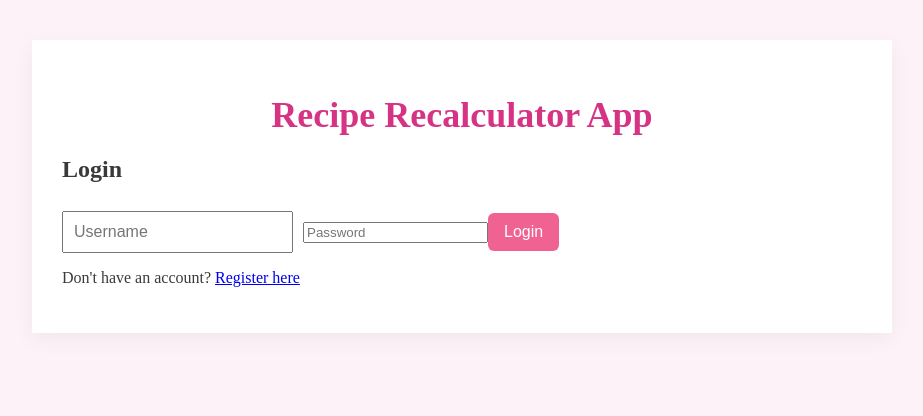
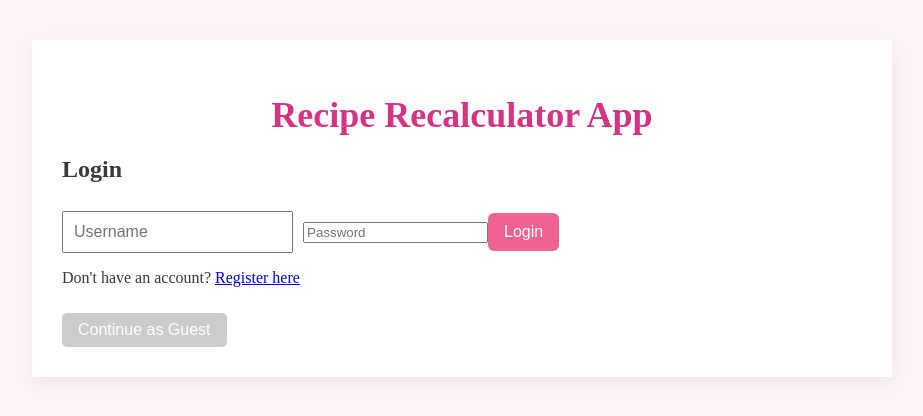
Before and after one commit to caitlinhowse4/Recipe-Recon-Final, a React (Create React App) app: page /login in a window 1280 px wide. Shown: the top 416 px of the page, without its empty margins (178-1101 px from the left). Built offline with nearby package versions, Linux system fonts and the light colour scheme; a web font is replaced by a local one.

Commit message:
Added A button for Guest Access
Lets users access the website without creating an account

```diff
--- a/src/App.js
+++ b/src/App.js
@@ -8,9 +8,10 @@ import RecipeForm from "./RecipeForm";
 import "./styles/App.css";
 
 const App = () => {
-  const [isAuthenticated, setIsAuthenticated] = useState(!!localStorage.getItem("token"));
+  const [isAuthenticated, setIsAuthenticated] = useState(!!localStorage.getItem("token")|| !!localStorage.getItem("guest") === "true");
+  const [isGuest, setIsGuest] = useState(!!localStorage.getItem("guest"));
   const [recipes, setRecipes] = useState([]);
-  const [search, setSearch] = useState("chicken");
+  const [search, setSearch] = useState(" ");
   const [mode, setMode] = useState("browse");
   const [selectedIngredients, setSelectedIngredients] = useState([]);
   const [adjustedIngredients, setAdjustedIngredients] = useState([]);
@@ -19,12 +20,20 @@ const App = () => {
 
   const handleLoginSuccess = () => {
     setIsAuthenticated(true);
+    setIsGuest(false);
   };
 
   const handleLogout = () => {
     localStorage.removeItem("token");
+    localStorage.removeItem("guest");
     setIsAuthenticated(false);
+    setIsGuest(false);
     window.location.href = "/login";
+  };
+
+  const handleGuestLogin = () => {
+    setIsGuest(true);
+    setIsAuthenticated(true);
   };
 
   useEffect(() => {
@@ -83,11 +92,13 @@ const App = () => {
       <div className="container">
         <h1>Recipe Recalculator App</h1>
 
-        {isAuthenticated && (
+        {isAuthenticated && !isGuest && (
           <div style={{ marginBottom: "20px" }}>
             <button onClick={() => setMode("browse")}>Browse Recipes</button>
             <button onClick={() => setMode("custom")}>Create Your Own</button>
-            <button onClick={handleLogout}>Logout</button>
+            {!isGuest && (
+              <button onClick={handleLogout}>Logout</button>
+       )}
           </div>
         )}
 
@@ -97,7 +108,7 @@ const App = () => {
             element={isAuthenticated ? <Navigate to="/recipes" /> : <Navigate to="/login" />}
           />
           <Route path="/register" element={<Register />} />
-          <Route path="/login" element={<Login onLoginSuccess={handleLoginSuccess} />} />
+          <Route path="/login" element={<Login onLoginSuccess={handleLoginSuccess} onGuestLogin={handleGuestLogin} />} />
           <Route
             path="/recipes"
             element={
--- a/src/Login.js
+++ b/src/Login.js
@@ -24,6 +24,12 @@ const Login = ({ onLoginSuccess }) => {
       setError(err.response?.data?.error || "Login failed");
     }
   };
+//guest registration
+  const handleGuestAccess = () => {
+    localStorage.setItem("guest", "true");
+    onLoginSuccess();
+    navigate("/recipes");
+  };
 
   return (
     <div>
@@ -48,6 +54,14 @@ const Login = ({ onLoginSuccess }) => {
       </form>
 
       <p>Don't have an account? <Link to="/register">Register here</Link></p>
+
+      <button
+        onClick={handleGuestAccess}
+        style={{ marginTop: "10px", backgroundColor: "#ccc", padding: "8px 16px", border: "none", borderRadius: "5px" }}
+      >
+        Continue as Guest
+      </button>
+
     </div>
   );
 };
```
Also changed, not shown: package.json (+8 -7 lines), 1 other file (tests, documents, lock files or other folders).
